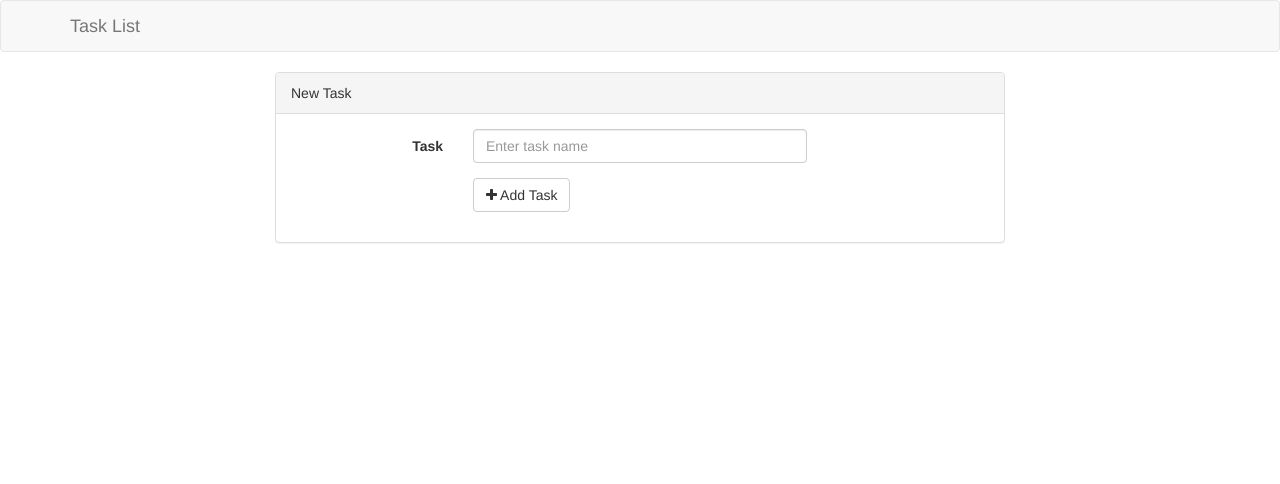
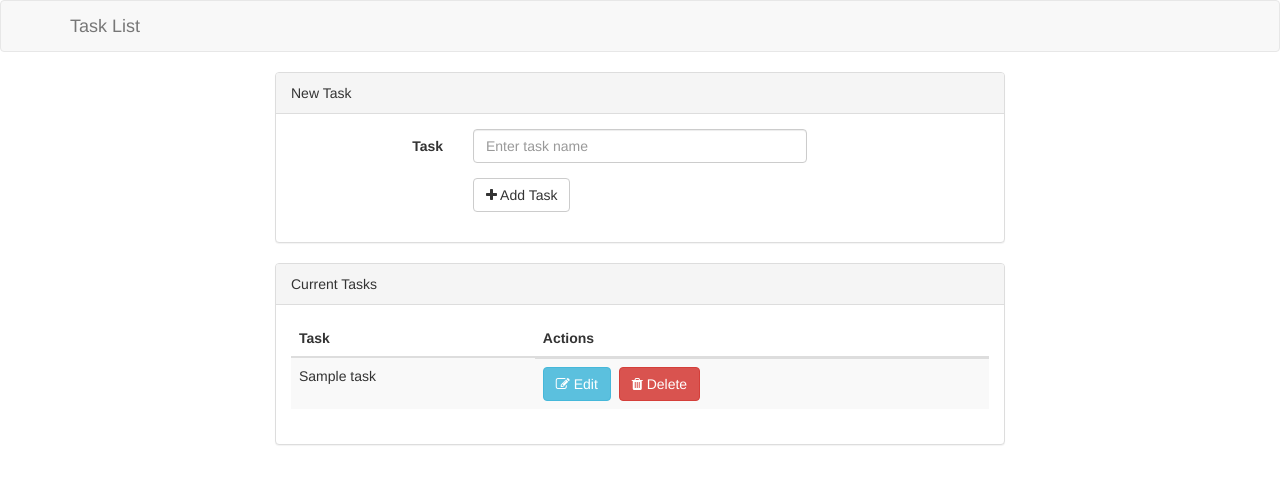
Before and after one commit to salsabeelmousa420-arch/learning-laravel, a Laravel app: page /tasks in a window 1280 px wide. Shown: the top 484 px of the page. Run offline with Laravel 12, Linux system fonts and the light colour scheme; tables that the repository leaves empty hold one stand-in row (values such as "Sample post"); some libraries are stand-ins or nearby versions.

Commit message:
feat: complete CRUD operations (list, edit, update, delete) for tasks

```diff
--- a/resources/views/tasks.blade.php
+++ b/resources/views/tasks.blade.php
@@ -5,6 +5,7 @@
     <meta http-equiv="X-UA-Compatible" content="IE=edge">
     <meta name="viewport" content="width=device-width, initial-scale=1">
     <title>Task List Application</title>
+    <!-- Fonts & Bootstrap CSS -->
     <link href="https://cdnjs.cloudflare.com/ajax/libs/font-awesome/4.4.0/css/font-awesome.min.css" rel='stylesheet' type='text/css'>
     <link href="https://maxcdn.bootstrapcdn.com/bootstrap/3.3.6/css/bootstrap.min.css" rel="stylesheet">
 </head>
@@ -21,13 +22,45 @@
 
     <div class="container">
         <div class="col-sm-offset-2 col-sm-8">
+
+            @if (isset($task))
+                <!-- نموذج تعديل مهمة موجودة (الجزء الخامس) -->
+                <div class="panel panel-default">
+                    <div class="panel-heading">
+                        Update Task
+                    </div>
+
+                    <div class="panel-body">
+                        <form action="{{ url('update') }}" method="POST" class="form-horizontal">
+                            @csrf
+                            <input type="hidden" name="id" value="{{ $task->id }}">
+
+                            <div class="form-group">
+                                <label for="task-name" class="col-sm-3 control-label">Task</label>
+                                <div class="col-sm-6">
+                                    <input type="text" name="name" id="task-name" class="form-control" value="{{ $task->name }}" required>
+                                </div>
+                            </div>
+
+                            <div class="form-group">
+                                <div class="col-sm-offset-3 col-sm-6">
+                                    <button type="submit" class="btn btn-info">
+                                        <i class="fa fa-btn fa-save"></i> Update Task
+                                    </button>
+                                </div>
+                            </div>
+                        </form>
+                    </div>
+                </div>
+            @else
+                <!-- نموذج إضافة مهمة جديدة -->
                 <div class="panel panel-default">
                     <div class="panel-heading">
                         New Task
                     </div>
 
                     <div class="panel-body">
-                    <form action="/create" method="POST" class="form-horizontal">
+                        <form action="{{ url('create') }}" method="POST" class="form-horizontal">
                             @csrf
 
                             <div class="form-group">
@@ -47,6 +80,51 @@
                         </form>
                     </div>
                 </div>
+            @endif
+
+            <!-- جدول عرض المهام مع أزرار التعديل والحذف -->
+            <div class="panel panel-default">
+                <div class="panel-heading">
+                    Current Tasks
+                </div>
+
+                <div class="panel-body">
+                    <table class="table table-striped task-table">
+                        <thead>
+                            <th>Task</th>
+                            <th>Actions</th>
+                        </thead>
+                        <tbody>
+                            @foreach ($tasks as $item)
+                                <tr>
+                                    <td class="table-text">
+                                        <div>{{ $item->name }}</div>
+                                    </td>
+
+                                    <td style="display: flex; gap: 8px;">
+                                        <!-- زر التعديل (الجزء الخامس) -->
+                                        <form action="/edit/{{ $item->id }}" method="POST">
+                                            @csrf
+                                            <button type="submit" class="btn btn-info">
+                                                <i class="fa fa-btn fa-edit"></i> Edit
+                                            </button>
+                                        </form>
+
+                                        <!-- زر الحذف (الجزء الرابع) -->
+                                        <form action="/delete/{{ $item->id }}" method="POST">
+                                            @csrf
+                                            <button type="submit" class="btn btn-danger">
+                                                <i class="fa fa-btn fa-trash"></i> Delete
+                                            </button>
+                                        </form>
+                                    </td>
+                                </tr>
+                            @endforeach
+                        </tbody>
+                    </table>
+                </div>
+            </div>
+
         </div>
     </div>
 </body>
--- a/routes/web.php
+++ b/routes/web.php
@@ -7,12 +7,13 @@ Route::get('/', function () {
     return view('welcome');
 });
 
-// مسار عرض صفحة المهام
+// 1. عرض الصفحة مع جميع المهام (الجزء الثالث)
 Route::get('/tasks', function () {
-    return view('tasks');
+    $tasks = DB::table('tasks')->get();
+    return view('tasks', compact('tasks'));
 });
 
-// مسار استقبال البيانات وحفظها في قاعدة البيانات
+// 2. إضافة مهمة جديدة
 Route::post('/create', function () {
     $task_name = request('name');
 
@@ -22,3 +23,28 @@ Route::post('/create', function () {
 
     return redirect('/tasks');
 });
+
+// 3. حذف مهمة محددة (الجزء الرابع)
+Route::post('/delete/{id}', function ($id) {
+    DB::table('tasks')->where('id', $id)->delete();
+    return redirect('/tasks');
+});
+
+// 4. جلب بيانات المهمة لوضعها في فورم التعديل (الجزء الخامس)
+Route::post('/edit/{id}', function ($id) {
+    $task = DB::table('tasks')->where('id', $id)->first();
+    $tasks = DB::table('tasks')->get();
+    return view('tasks', compact('task', 'tasks'));
+});
+
+// 5. حفظ التعديلات في قاعدة البيانات (الجزء الخامس)
+Route::post('/update', function () {
+    $id = request('id');
+    $name = request('name');
+
+    DB::table('tasks')->where('id', $id)->update([
+        'name' => $name
+    ]);
+
+    return redirect('/tasks');
+});
```
Lines whose indentation alone changed are shown as unchanged.
